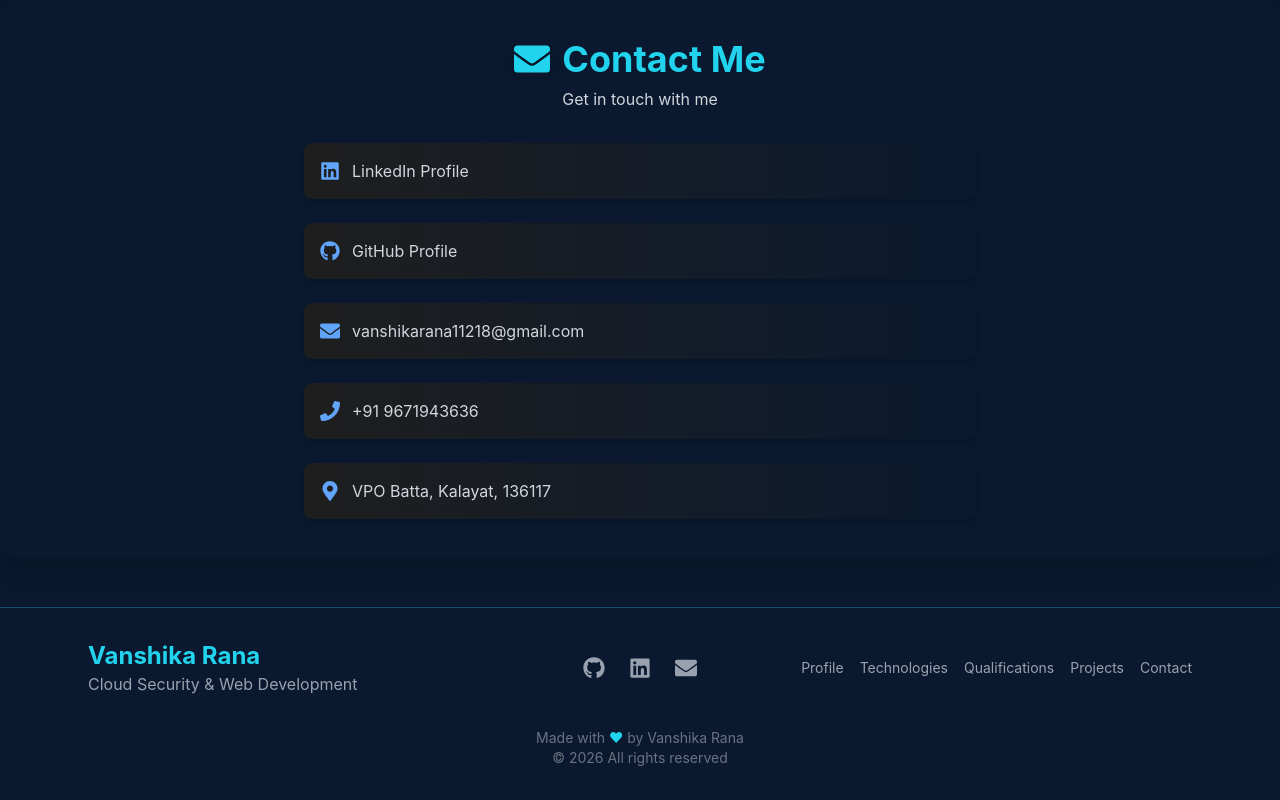
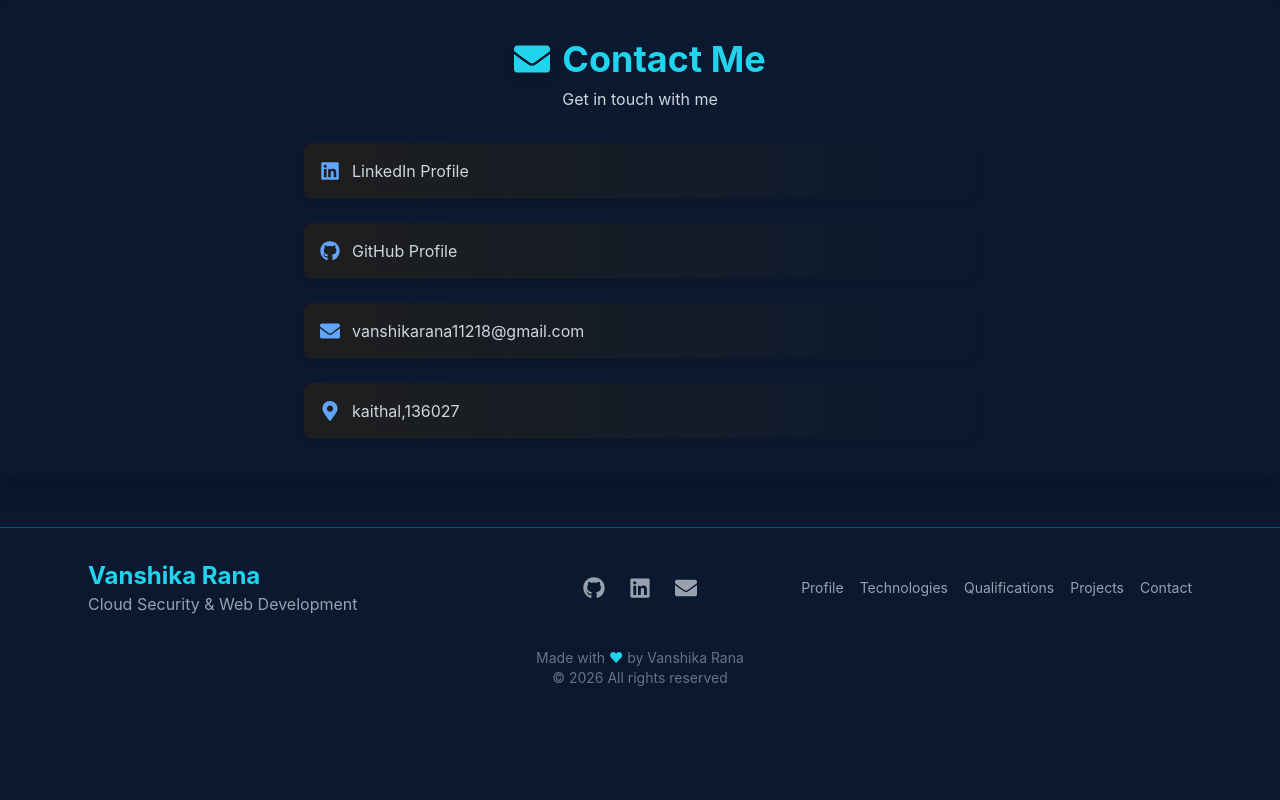
Before and after one commit to vanshikarajput1121/react_potfolio, a React (Vite) app: page / in a window 1280 px wide. Shown: the part 3957-4757 px from the top of the page. After the commit the page ends 4677 px from the top, so only its background shows below. Built offline with nearby package versions, Linux system fonts and the light colour scheme.

Commit message:
Update portfolio

```diff
--- a/src/Components/Contact.jsx
+++ b/src/Components/Contact.jsx
@@ -44,16 +44,16 @@ export default function Contact() {
           </a>
         </div>
 
-        <div className="flex items-center gap-3 p-4 rounded-lg bg-gradient-to-r from-[var(--color-charcoal)] to-[var(--color-navy)] shadow-md hover:scale-105 transition">
+        {/* <div className="flex items-center gap-3 p-4 rounded-lg bg-gradient-to-r from-[var(--color-charcoal)] to-[var(--color-navy)] shadow-md hover:scale-105 transition">
           <FaPhone className="text-[var(--color-blue)] text-xl" />
           <a href="tel:+919671943636" className="text-gray-300 hover:text-[var(--color-cyan)]">
             +91 9671943636
           </a>
-        </div>
+        </div> */}
 
         <div className="flex items-center gap-3 p-4 rounded-lg bg-gradient-to-r from-[var(--color-charcoal)] to-[var(--color-navy)] shadow-md hover:scale-105 transition">
           <FaMapMarkerAlt className="text-[var(--color-blue)] text-xl" />
-          <p className="text-gray-300">VPO Batta, Kalayat, 136117</p>
+          <p className="text-gray-300">kaithal,136027</p>
         </div>
       </div>
     </section>
```
